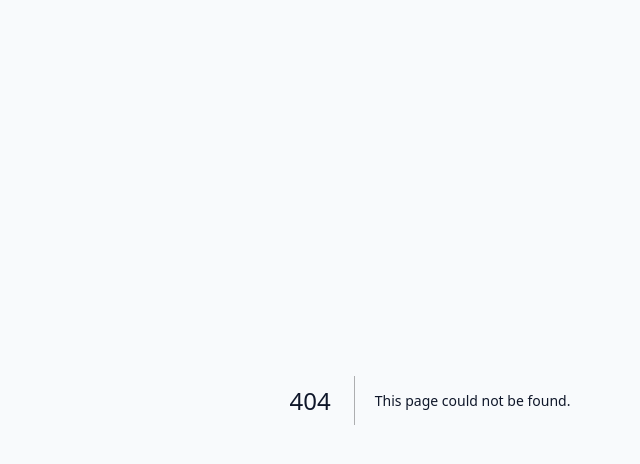
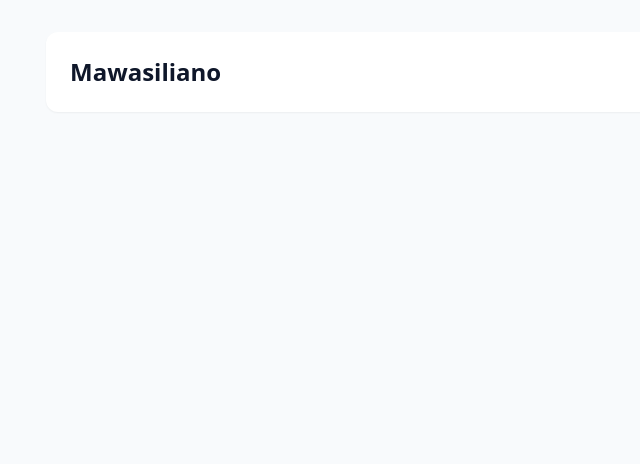
Before and after one commit to silvabunela-byte/Mwanachuo-Market, a Next.js app: page /mawasiliano in a window 1280 px wide. Before the commit this address had no page. Shown: the top 464 px of the page, without its empty margins (210-850 px from the left). Built offline with nearby package versions, Linux system fonts and the light colour scheme.

Commit message:
Create MawasilianoPage component in page.tsx

```diff
--- /dev/null
+++ b/src/app/mawasiliano/page.tsx
@@ -0,0 +1,9 @@
+export default function MawasilianoPage() {
+  return (
+    <main className="min-h-screen bg-[#F8FAFC] py-8 px-4">
+      <div className="max-w-3xl mx-auto bg-white p-6 rounded-xl shadow-sm">
+        <h1 className="text-2xl font-bold">Mawasiliano</h1>
+      </div>
+    </main>
+  );
+}
```
